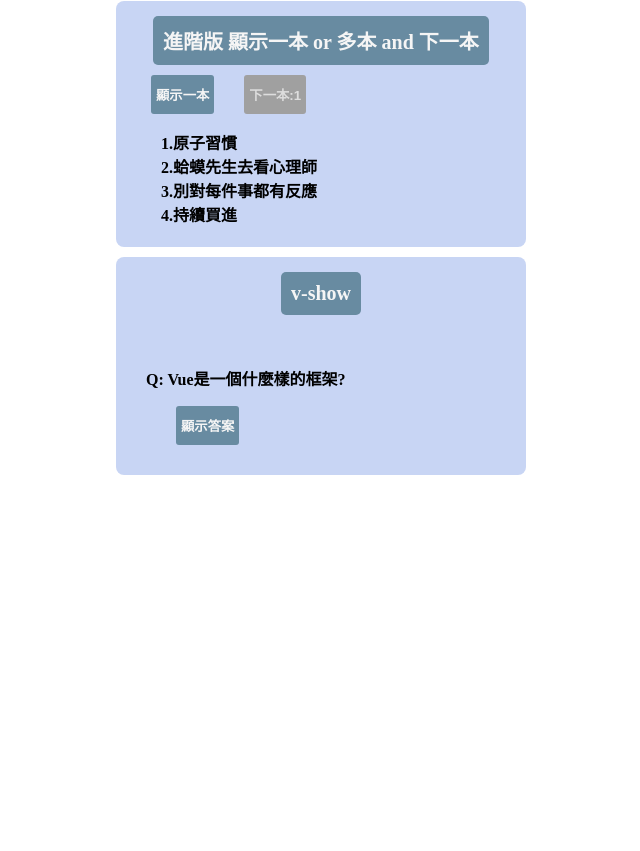
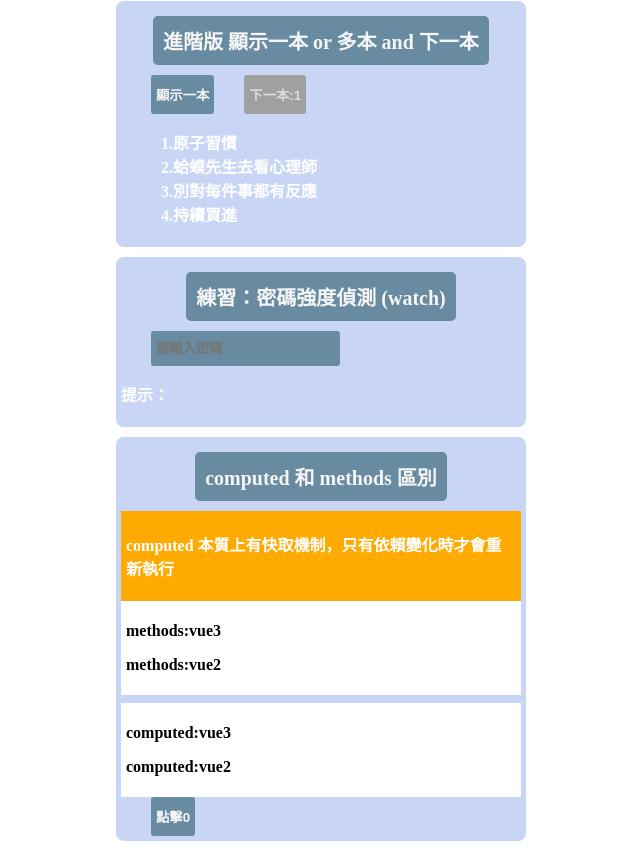
Before and after one commit to CHENPODO/Vue__practice-, a Vue app: page /copy in a window 1280 px wide. Shown: the part 342-1193 px from the top of the page, without its empty margins (319-959 px from the left). Before the commit the page ends 827 px from the top, so only its background shows below. Built offline with nearby package versions, Linux system fonts and the light colour scheme.

Commit message:
更新: 標題、描述 - 新增:計算屬性 監聽 練習

```diff
--- a/index.html
+++ b/index.html
@@ -4,6 +4,7 @@
 		<meta charset="UTF-8" />
 		<link rel="icon" href="/favicon.ico" />
 		<meta name="viewport" content="width=device-width, initial-scale=1.0" />
+		<meta name="description" content="這是一份我在努力上岸前的自主練習，充斥著各種Vue3語法以及每天所學習的內容複習" />
 		<title>Vu3練習</title>
 	</head>
 	<body>
--- a/src/components/Home.vue
+++ b/src/components/Home.vue
@@ -6,6 +6,7 @@
 			<RouterLink class="nav-item" to="/todo-simple">ToDo Simple</RouterLink>
 			<RouterLink class="nav-item" to="/if-else">v 指令</RouterLink>
 			<RouterLink class="nav-item" to="copy">每日練習區</RouterLink>
+			<RouterLink class="nav-item" to="/computed_methods">計算屬性方法差異</RouterLink>
 			<!-- 更多 RouterLink 可以一直加 -->
 		</div>
 		<router-view />
--- a/src/router/index.js
+++ b/src/router/index.js
@@ -4,6 +4,7 @@ import BMI from "@/views/BMI.vue"
 import TodoSimple from "@/views/TodoSimple.vue"
 import IfElse from "@/views/IfElse.vue"
 import Copy from "@/views/Copy.vue"
+import Computed_methods from "@/views/Computed_methods.vue"
 
 const routes = [
 	{
@@ -27,6 +28,11 @@ const routes = [
 		component: IfElse,
 	},
 	{
+		path: "/computed_methods",
+		name: "Computed_methods",
+		component: Computed_methods,
+	},
+	{
 		path: "/copy",
 		name: "Copy",
 		component: Copy,
--- /dev/null
+++ b/src/views/Computed_methods.vue
@@ -0,0 +1,58 @@
+<script setup>
+import { computed, reactive, ref } from "vue"
+
+const myName = reactive({ firstName: "Chen", lastName: "Po" })
+const count = ref(0)
+
+// method
+const getFullName = () => {
+	console.log("方法被呼叫")
+	return myName.firstName + " " + myName.lastName
+}
+
+// computed
+const fullNameComputed = computed(() => {
+	console.log("computed 被呼叫")
+	return myName.firstName + " " + myName.lastName
+})
+
+const handleClicked = () => {
+	count.value++
+}
+</script>
+
+<template>
+	<h1 class="label">比較 computed vs method</h1>
+	<div class="important_msg">
+		<p class="text-p">computed 本質上有快取機制，只有依賴變化時才會重新執行</p>
+	</div>
+	<div class="box">
+		<div class="box1">
+			<div>computed: {{ fullNameComputed }}</div>
+		</div>
+		<div class="box2">
+			<div>method: {{ getFullName() }}</div>
+		</div>
+		<button class="bookBtn" @click="handleClicked">點我：{{ count }}</button>
+	</div>
+</template>
+
+<style>
+.important_msg {
+	margin: 0 auto;
+	background-color: #fa0;
+	width: fit-content;
+	padding: 5px;
+}
+.box1 {
+	padding: 5px;
+	background-color: #fff;
+	color: black;
+}
+.box2 {
+	padding: 5px;
+	background-color: #fff;
+	margin-top: 8px;
+	color: black;
+}
+</style>
--- a/src/views/Copy.vue
+++ b/src/views/Copy.vue
@@ -1,6 +1,6 @@
 <!-- 每晚練習用 -->
 <script setup>
-import { ref } from "vue"
+import { computed, handleError, reactive, ref, watch } from "vue"
 
 // 基礎版
 const bookList = ["原子習慣", "蛤蟆先生去看心理師", "別對每件事都有反應", "持續買進"]
@@ -20,7 +20,68 @@ const nextBook = () => {
 const ans = ref(false) //一開始不顯示
 const ShowAns = () => {
 	ans.value = !ans.value
+	if (ans.value) startTimer()
 }
+const label = computed(() => {
+	return ans.value ? `隱藏答案  ${countDown.value} ` : "顯示答案"
+})
+// 監聽
+const countDown = ref(5)
+const timer = ref(null)
+const startTimer = () => {
+	countDown.value = 5
+	clearInterval(timer.value)
+
+	timer.value = setInterval(() => {
+		countDown.value -= 1
+		if (countDown.value === 0) {
+			ans.value = false
+			clearInterval(timer.value)
+			timer.value = null
+		}
+	}, 1000)
+}
+watch(ans, (newVal, oldVal) => {
+	// 當來源值變動時要執行的邏輯
+	if (newVal) {
+		startTimer()
+	} else {
+		clearInterval(timer.value)
+		timer.value = null
+	}
+})
+
+// 計算屬性 跟 方法 區別
+const countMethodsAndComputed = ref(0)
+const ski = reactive(["vue3", "React", "vue2", "Ruby"])
+const getVueSki = () => {
+	console.log("調用 getVueSki() 方法")
+	return ski.filter((vue) => vue.includes("vue"))
+}
+const getComputed = computed(() => {
+	console.log("調用 getComputed () 方法")
+	return ski.filter((vue) => vue.includes("vue"))
+})
+const handleClick = () => {
+	countMethodsAndComputed.value += 1
+}
+// 練習監聽器密碼
+const password = ref("")
+const passwordStrength = ref("")
+
+watch(password, (newVal) => {
+	if (newVal === "") {
+		passwordStrength.value = "請輸入密碼"
+	} else if (newVal.length < 6) {
+		passwordStrength.value = "密碼太短"
+	} else if (/[a-zA-Z]/.test(newVal) && /\d/.test(newVal)) {
+		passwordStrength.value = "密碼強度:強"
+	} else if (/^[a-zA-Z]+$/.test(newVal) || /^\d+$/.test(newVal)) {
+		passwordStrength.value = "密碼強度:中"
+	} else {
+		passwordStrength.value = "密碼格式不符"
+	}
+})
 </script>
 
 <template>
@@ -47,13 +108,36 @@ const ShowAns = () => {
 			<li class="text-list" v-for="(book, index) in bookList_Updated" :key="index">{{ index + 1 }}.{{ book }}</li>
 		</ul>
 	</div>
-	<div class="box">
-		<p class="text-p">v-show</p>
+
+	<!-- v-show和使用計算屬性 + 監聽 -->
+	<!-- <div class="box">
+		<p class="text-p">computed屬性切換</p>
 		<div class="padding">
 			<p class="text-list">Q: Vue是一個什麼樣的框架?</p>
 			<p v-show="ans" class="text-list">Y: Vue是一套用於構建用戶介面的漸進式框架</p>
-			<button @click="ShowAns" class="bookListBtn">{{ ans ? "隱藏答案" : "顯示答案" }}</button>
+			<button @click="ShowAns" class="bookListBtn">{{ label }}</button>
 		</div>
+	</div> -->
+	<!-- 監聽器 -->
+	<div class="box">
+		<p class="text-p">練習：密碼強度偵測 (watch)</p>
+		<input v-model="password" type="text" placeholder="請輸入密碼" class="bookListBtn" />
+		<p class="text-list">提示：{{ passwordStrength }}</p>
+	</div>
+
+	<!-- 計算屬性 computed -->
+	<div class="box">
+		<p class="text-p">computed 和 methods 區別</p>
+		<div class="important_msg">
+			<p>computed 本質上有快取機制，只有依賴變化時才會重新執行</p>
+		</div>
+		<div class="box1">
+			<p class="text-list" v-for="vue in getVueSki()">methods:{{ vue }}</p>
+		</div>
+		<div class="box2">
+			<p v-for="v in getComputed">computed:{{ v }}</p>
+		</div>
+		<button class="bookListBtn" @click="handleClick">點擊{{ countMethodsAndComputed }}</button>
 	</div>
 </template>
 
--- a/src/views/IfElse.vue
+++ b/src/views/IfElse.vue
@@ -1,5 +1,5 @@
 <script setup>
-import { ref } from "vue"
+import { computed, ref, watch } from "vue"
 
 const books = ["原子習慣", "最高自律力", "拖延心理學", "逆習慣"]
 const showSingle = ref(false)
@@ -21,6 +21,40 @@ const openAns = ref(false)
 const openAnswer = () => {
 	openAns.value = !openAns.value
 }
+const countDown = ref(5)
+const timer = ref(null)
+
+// computed 計算屬性
+const label = computed(() => {
+	return openAns.value ? `隱藏答案 ${countDown.value}` : "顯示答案"
+})
+//倒數計時
+const startTimer = () => {
+	countDown.value = 5
+	clearInterval(timer.value)
+
+	timer.value = setInterval(() => {
+		countDown.value -= 1
+		if (timer.value === 0) {
+			openAns.value = false
+			clearInterval(timer.value)
+			countDown.value = null
+		} else {
+			clearInterval(timer.value)
+			timer.value = null
+		}
+	}, 1000)
+}
+// watch
+watch(openAns, (newVal, oldVal) => {
+	// 當來源值變動時要執行的邏輯
+	if (newVal) {
+		startTimer()
+	} else {
+		clearInterval(timer.value)
+		timer.value = null
+	}
+})
 </script>
 
 <template>
@@ -67,11 +101,11 @@ const openAnswer = () => {
 		<p>事件響應</p>
 		<p>問:vue是一種甚麼框架?</p>
 		<p v-show="openAns">答:Vue是一套用於構建用戶介面的漸進式框架</p>
-		<button @click="openAnswer" class="bookBtn">{{ openAns ? "隱藏答案" : "顯示答案" }}</button>
+		<button @click="openAnswer" class="bookBtn">{{ label }}</button>
 	</div>
 </template>
 
-<style scoped>
+<style>
 .label {
 	margin-left: 20px;
 	font-size: 24px;
```
